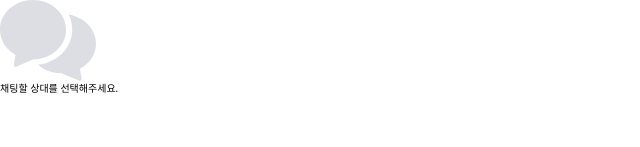
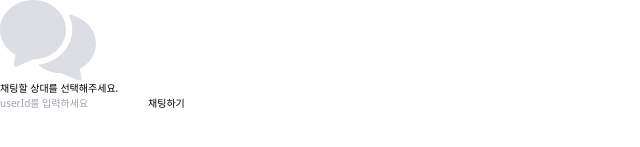
Before and after one commit to KKIMDoHyun/chatting-front-web, a React (Vite) app: page /chatting in a window 1280 px wide. Shown: the part 351-498 px from the top of the page, without its empty margins (0-640 px from the left). Built offline with nearby package versions, Linux system fonts and the light colour scheme; no server answers.

Commit message:
[feat] 채팅방 생성 코드 추가 (임시로 userId 입력 후 생성)

```diff
--- a/src/components/Websocket/WebsocketProvider.tsx
+++ b/src/components/Websocket/WebsocketProvider.tsx
@@ -1,6 +1,7 @@
 import { createContext, useEffect, useRef, useState } from "react";
 
 import {
+  CreateRoomReq,
   TChatMessage,
   TLeaveRoom,
   TMessage,
@@ -8,11 +9,12 @@ import {
   TSendChatMessage,
 } from "@typings/WebsocketMessage";
 
-type WebSocketContextProps = {
+export type WebSocketContextProps = {
   rooms: TRoom[];
   currentRoom: TRoom | null;
   messages: TChatMessage[];
   getRooms: () => void;
+  createRoom: (myId: string, userId: string) => void;
   enterRoom: (userId: string) => void;
   leaveRoom: (payload: TLeaveRoom) => void;
   getMessages: (roomId: string) => void;
@@ -40,6 +42,7 @@ export const WebsocketProvider: React.FC<WebsocketProviderProps> = ({
 
     socketRef.current.onopen = () => {
       console.log("WebSocket 연결");
+      // [TODO] 초기 유저 인증/인가를 통해 RoomList를 받아와야함.
     };
 
     socketRef.current.onmessage = (event) => {
@@ -60,12 +63,34 @@ export const WebsocketProvider: React.FC<WebsocketProviderProps> = ({
       }
     };
 
+    socketRef.current.onclose = (event) => {
+      if (event.wasClean) {
+        console.log("커넥션이 정상적으로 종료되었습니다.");
+      } else {
+        console.log("커넥션이 죽었습니다.");
+      }
+    };
+
     return () => {
       if (socketRef.current) {
         socketRef.current.close();
       }
     };
   }, []);
+
+  /**
+   * 채팅방 생성
+   */
+  const createRoom = (myId: string, userId: string) => {
+    const reqBody: CreateRoomReq = {
+      type: "create",
+      payload: {
+        name: userId,
+        userId: [myId, userId],
+      },
+    };
+    socketRef.current?.send(JSON.stringify(reqBody));
+  };
 
   /**
    * 채팅방 입장
@@ -117,6 +142,7 @@ export const WebsocketProvider: React.FC<WebsocketProviderProps> = ({
         rooms,
         messages,
         currentRoom,
+        createRoom,
         enterRoom,
         leaveRoom,
         getRooms,
--- a/src/pages/Chatting/Components/ChattingDetail/NoChatting.tsx.tsx
+++ b/src/pages/Chatting/Components/ChattingDetail/NoChatting.tsx.tsx
@@ -1,12 +1,40 @@
+import React, { useContext } from "react";
+
 import { NoChatSvg } from "@assets/NoChatSvg";
 
+import { WebSocketContext } from "@components/Websocket/WebsocketProvider";
+
 export const NoChatting = () => {
+  const [userId, setUserId] = React.useState<string>("");
+  const { createRoom } = useContext(WebSocketContext);
+
+  const handleCreateChat = () => {
+    createRoom("1", userId);
+  };
+
   return (
     <div className="flex flex-col justify-center items-center w-full h-full gap-[34px]">
       <NoChatSvg />
       <span className="text-[14px] text-gray-700">
         채팅할 상대를 선택해주세요.
       </span>
+      <div>
+        <input
+          className="border-[1px] h-full mr-3 p-2"
+          placeholder="userId를 입력하세요"
+          value={userId}
+          onChange={(e) => {
+            setUserId(e.target.value);
+          }}
+        />
+        <button
+          type="button"
+          className="border-[1px] border-gray-400 px-6 py-4"
+          onClick={handleCreateChat}
+        >
+          채팅하기
+        </button>
+      </div>
     </div>
   );
 };
--- a/src/typings/WebsocketMessage.ts
+++ b/src/typings/WebsocketMessage.ts
@@ -9,7 +9,7 @@ export type TUser = {
 /**
  * 채팅방을 생성할 때 인터페이스
  */
-export type TCreateRoom = {
+export type CreateRoomReq = {
   type: "create";
   payload: {
     name: string;
```
Also changed, not shown: 1 other file (tests, documents, lock files or other folders).
